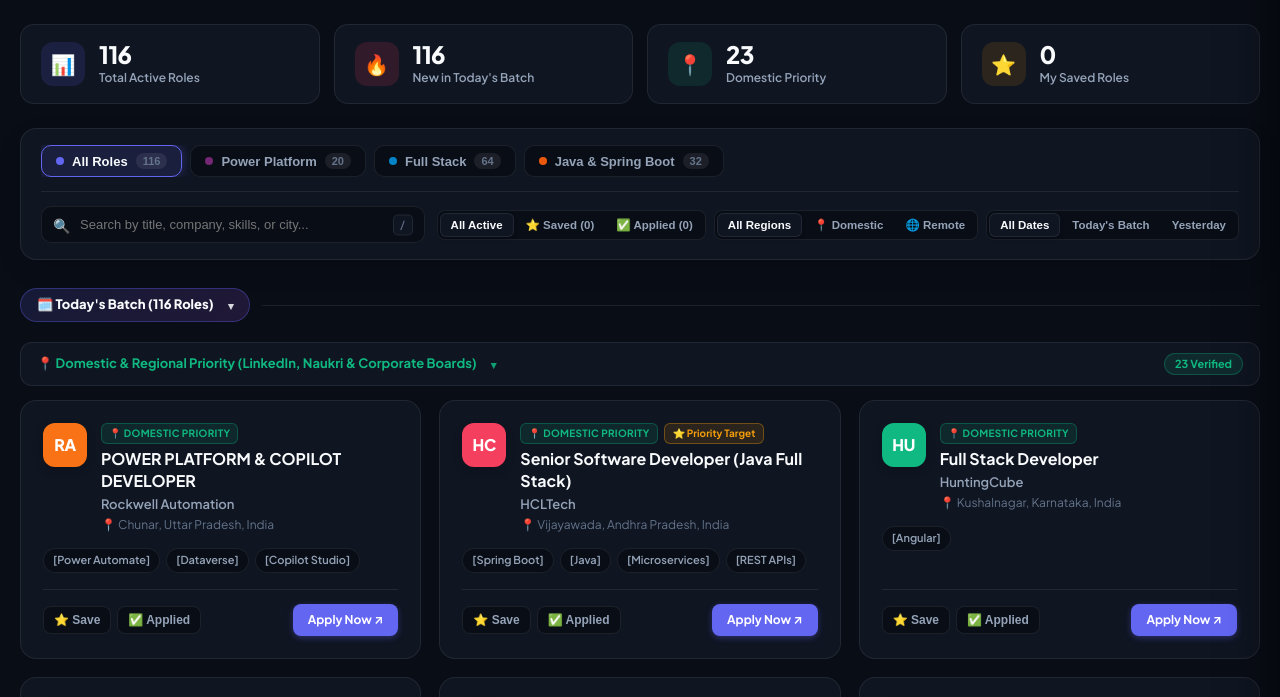
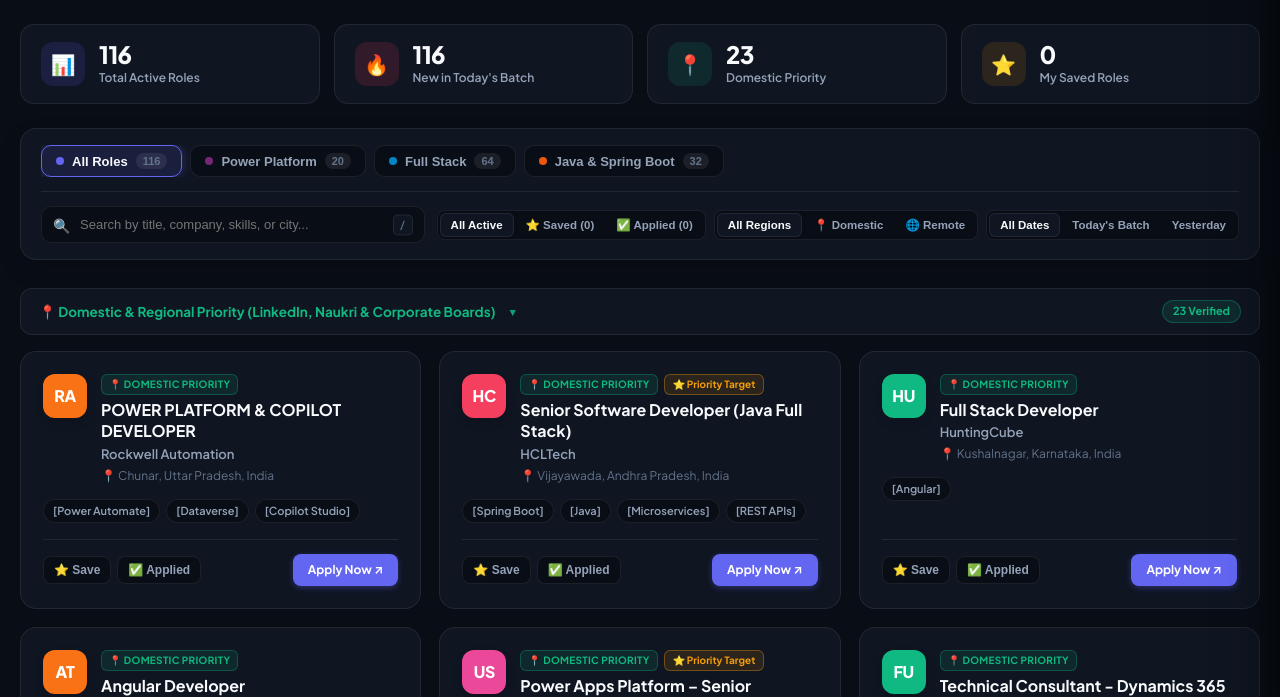
Before and after one commit to Vishnu1562/Job_Bot, a website: page docs/index.html in a window 1280 px wide. Shown: the part 67-764 px from the top of the page. Drawn offline with Linux system fonts and the light colour scheme.

Commit message:
feat(portal): remove date divider headers and organize feed directly by region (HF-048)

```diff
--- a/docs/app.js
+++ b/docs/app.js
@@ -471,20 +471,7 @@
       });
     });
 
-    // Section Collapsible Handlers (HF-047)
-    document.querySelectorAll('.date-header').forEach(header => {
-      header.addEventListener('click', function () {
-        toggleSectionCollapse(this               , '.date-section-block');
-      });
-      header.addEventListener('keydown', function (e       ) {
-        const keyEvent = e                 ;
-        if (keyEvent.key === 'Enter' || keyEvent.key === ' ') {
-          keyEvent.preventDefault();
-          toggleSectionCollapse(this               , '.date-section-block');
-        }
-      });
-    });
-
+    // Regional Section Collapsible Handlers (HF-047 & HF-048)
     document.querySelectorAll('.tier-header-bar').forEach(tierHeader => {
       tierHeader.addEventListener('click', function () {
         toggleSectionCollapse(this               , '.region-section-block');
@@ -581,29 +568,11 @@
       return;
     }
 
-    // Group by Date Label
-    const dateGroups                            = {};
-    filtered.forEach(job => {
-      const label = job.dateLabel || 'Archive';
-      if (!dateGroups[label]) dateGroups[label] = [];
-      dateGroups[label].push(job);
-    });
+    // Direct Regional Partitioning (HF-048: Flat SaaS Hierarchy)
+    const domesticJobs = filtered.filter(j => j.tier === 'domestic');
+    const remoteJobs = filtered.filter(j => j.tier === 'remote');
 
     let html = '';
-
-    for (const dateLabel of Object.keys(dateGroups)) {
-      const dateJobs = dateGroups[dateLabel];
-      const domesticJobs = dateJobs.filter(j => j.tier === 'domestic');
-      const remoteJobs = dateJobs.filter(j => j.tier === 'remote');
-
-      html += `
-        <div class="date-section-block">
-          <div class="date-header" role="button" tabindex="0" aria-expanded="true" aria-label="Toggle ${escapeHtml(dateLabel)} Section">
-            <span class="date-pill">🗓️ ${escapeHtml(dateLabel)} (${dateJobs.length} Roles) <span class="collapse-chevron">▾</span></span>
-            <div class="date-divider-line"></div>
-          </div>
-          <div class="date-content-wrap">
-      `;
 
     if (currentViewMode === 'grid') {
       // Domestic Grid Section
@@ -660,14 +629,11 @@
               </tr>
             </thead>
             <tbody>
-                ${dateJobs.map(j => renderTableRow(j, trackerState[j.url] || {})).join('')}
+              ${filtered.map(j => renderTableRow(j, trackerState[j.url] || {})).join('')}
             </tbody>
           </table>
         </div>
       `;
-      }
-
-      html += '</div></div>';
     }
 
     container.innerHTML = html;
--- a/docs/styles.css
+++ b/docs/styles.css
@@ -423,42 +423,10 @@
       padding: 0 20px 80px;
     }
 
-    /* Date Headings & Tier Section Dividers */
-    .date-section-block {
-      margin-bottom: 40px;
+    /* Regional Section Dividers & Collapsible Accordions (HF-047 & HF-048) */
+    .region-section-block {
+      margin-bottom: 32px;
     }
-    .date-header {
-      display: flex;
-      align-items: center;
-      gap: 12px;
-      margin-bottom: 20px;
-      cursor: pointer;
-      user-select: none;
-    }
-    .date-pill {
-      background: linear-gradient(135deg, rgba(99, 102, 241, 0.15) 0%, rgba(168, 85, 247, 0.15) 100%);
-      border: 1px solid rgba(99, 102, 241, 0.35);
-      color: var(--text-main);
-      font-size: 13px;
-      font-weight: 800;
-      padding: 6px 16px;
-      border-radius: 24px;
-      display: inline-flex;
-      align-items: center;
-      gap: 8px;
-      transition: all 0.15s ease;
-    }
-    .date-header:hover .date-pill {
-      border-color: var(--primary);
-      transform: translateY(-1px);
-    }
-    .date-divider-line {
-      flex: 1;
-      height: 1px;
-      background: var(--card-border);
-    }
-
-    /* Collapsible Section Accordion Styles (HF-047) */
     .collapse-chevron {
       display: inline-flex;
       align-items: center;
@@ -469,27 +437,20 @@
       transition: transform 0.2s cubic-bezier(0.4, 0, 0.2, 1);
       opacity: 0.85;
     }
-    .date-section-block.collapsed .date-header .collapse-chevron,
     .region-section-block.collapsed .tier-header-bar .collapse-chevron {
       transform: rotate(-90deg);
-    }
-    .date-section-block.collapsed .date-content-wrap {
-      display: none;
     }
     .region-section-block.collapsed .region-content-wrap {
       display: none;
     }
 
-    .region-section-block {
-      margin-bottom: 24px;
-    }
     .tier-header-bar {
       display: flex;
       justify-content: space-between;
       align-items: center;
-      padding: 10px 16px;
+      padding: 11px 18px;
       border-radius: 12px;
-      margin: 20px 0 14px;
+      margin: 0 0 16px;
       background: var(--card-bg);
       border: 1px solid var(--card-border);
       cursor: pointer;
@@ -505,7 +466,7 @@
       display: flex;
       align-items: center;
       gap: 8px;
-      font-size: 13px;
+      font-size: 13.5px;
       font-weight: 700;
     }
     .tier-domestic .tier-title-wrap { color: var(--emerald); }
--- a/src/portal/styles.css
+++ b/src/portal/styles.css
@@ -423,42 +423,10 @@
       padding: 0 20px 80px;
     }
 
-    /* Date Headings & Tier Section Dividers */
-    .date-section-block {
-      margin-bottom: 40px;
+    /* Regional Section Dividers & Collapsible Accordions (HF-047 & HF-048) */
+    .region-section-block {
+      margin-bottom: 32px;
     }
-    .date-header {
-      display: flex;
-      align-items: center;
-      gap: 12px;
-      margin-bottom: 20px;
-      cursor: pointer;
-      user-select: none;
-    }
-    .date-pill {
-      background: linear-gradient(135deg, rgba(99, 102, 241, 0.15) 0%, rgba(168, 85, 247, 0.15) 100%);
-      border: 1px solid rgba(99, 102, 241, 0.35);
-      color: var(--text-main);
-      font-size: 13px;
-      font-weight: 800;
-      padding: 6px 16px;
-      border-radius: 24px;
-      display: inline-flex;
-      align-items: center;
-      gap: 8px;
-      transition: all 0.15s ease;
-    }
-    .date-header:hover .date-pill {
-      border-color: var(--primary);
-      transform: translateY(-1px);
-    }
-    .date-divider-line {
-      flex: 1;
-      height: 1px;
-      background: var(--card-border);
-    }
-
-    /* Collapsible Section Accordion Styles (HF-047) */
     .collapse-chevron {
       display: inline-flex;
       align-items: center;
@@ -469,27 +437,20 @@
       transition: transform 0.2s cubic-bezier(0.4, 0, 0.2, 1);
       opacity: 0.85;
     }
-    .date-section-block.collapsed .date-header .collapse-chevron,
     .region-section-block.collapsed .tier-header-bar .collapse-chevron {
       transform: rotate(-90deg);
-    }
-    .date-section-block.collapsed .date-content-wrap {
-      display: none;
     }
     .region-section-block.collapsed .region-content-wrap {
       display: none;
     }
 
-    .region-section-block {
-      margin-bottom: 24px;
-    }
     .tier-header-bar {
       display: flex;
       justify-content: space-between;
       align-items: center;
-      padding: 10px 16px;
+      padding: 11px 18px;
       border-radius: 12px;
-      margin: 20px 0 14px;
+      margin: 0 0 16px;
       background: var(--card-bg);
       border: 1px solid var(--card-border);
       cursor: pointer;
@@ -505,7 +466,7 @@
       display: flex;
       align-items: center;
       gap: 8px;
-      font-size: 13px;
+      font-size: 13.5px;
       font-weight: 700;
     }
     .tier-domestic .tier-title-wrap { color: var(--emerald); }
```
Also changed, not shown: automation-tests.md (+12 -0 lines), docs/index.html (+1 -1 lines), src/portal/app.ts (+5 -39 lines), test/portal.test.ts (+3 -0 lines), docs/jobs.json. Lines whose indentation alone changed are shown as unchanged.
